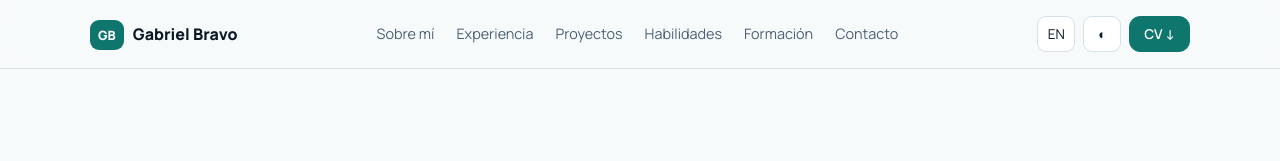
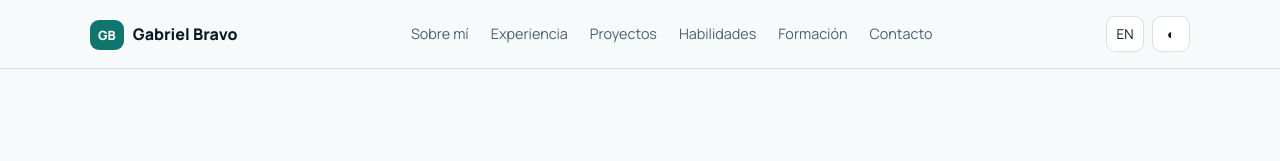
Before and after one commit to bravoagustin/bravoagustin.github.io, a plain HTML site: page index.html in a window 1280 px wide. Shown: the top 161 px of the page. Drawn offline with Linux system fonts and the light colour scheme.

Commit message:
Quita el botón de CV del encabezado
Co-Authored-By: Claude Sonnet 5.5 <noreply@anthropic.com>
Claude-Session: https://claude.ai/code/session_016jxiF1oHAAfhbf5t8YRcLU

```diff
--- a/index.html
+++ b/index.html
@@ -14,7 +14,7 @@
 <header class="top"><div class="wrap bar">
 <a class="logo" href="#home"><span>GB</span> Gabriel Bravo</a>
 <nav id="nav"><a href="#about" data-en="About">Sobre mí</a><a href="#experience" data-en="Experience">Experiencia</a><a href="#projects" data-en="Projects">Proyectos</a><a href="#skills" data-en="Skills">Habilidades</a><a href="#education" data-en="Education">Formación</a><a href="#contact" data-en="Contact">Contacto</a></nav>
-<div class="tools"><button id="lang" aria-label="Change language / Cambiar idioma">EN</button><button id="theme" aria-label="Cambiar tema">◐</button><a class="btn primary small" href="assets/CV_Gabriel_Bravo_Backend.pdf" download>CV ↓</a><button id="menu" aria-label="Menú" aria-expanded="false" aria-controls="nav">☰</button></div>
+<div class="tools"><button id="lang" aria-label="Change language / Cambiar idioma">EN</button><button id="theme" aria-label="Cambiar tema">◐</button><button id="menu" aria-label="Menú" aria-expanded="false" aria-controls="nav">☰</button></div>
 </div></header>
 <main id="main">
 <section id="home" class="wrap hero">
--- a/styles.css
+++ b/styles.css
@@ -14,7 +14,7 @@ a{color:inherit;text-decoration:none}button{font:inherit;color:inherit;cursor:po
 nav{display:flex;gap:22px;font-size:.9rem;color:var(--muted)}nav a:hover,nav a.on{color:var(--text)}nav a.on{border-bottom:2px solid var(--accent)}
 .tools{display:flex;gap:8px;align-items:center}.tools button{background:var(--card);border:1px solid var(--line);border-radius:9px;min-width:38px;height:36px;font-size:.85rem}#menu{display:none}
 .btn{display:inline-block;padding:12px 22px;border-radius:11px;border:1px solid var(--line);background:var(--card);font-weight:600;transition:transform .2s}.btn:hover{transform:translateY(-2px)}
-.btn.primary{background:var(--accent);border-color:var(--accent);color:var(--ink)}.btn.small{padding:6px 14px;font-size:.85rem}
+.btn.primary{background:var(--accent);border-color:var(--accent);color:var(--ink)}
 .hero{display:grid;grid-template-columns:1.25fr .75fr;gap:56px;align-items:center;padding:80px 0 90px}
 h1{font-size:clamp(3.4rem,9vw,6.2rem);line-height:1;letter-spacing:-.045em;margin:0 0 22px}h1 em{font-style:normal;color:var(--accent)}
 .term{display:inline-block;background:var(--card);border:1px solid var(--line);border-radius:9px;padding:9px 16px;font-size:.95rem;min-width:min(31ch,100%)}.term i{display:inline-block;width:8px;height:1em;background:var(--accent);margin-left:3px;vertical-align:middle;animation:blink 1s steps(1) infinite}@keyframes blink{50%{opacity:0}}
@@ -43,6 +43,6 @@ h2{font-size:clamp(2rem,5vw,3rem);line-height:1.15;letter-spacing:-.03em;margin-
 footer{display:flex;justify-content:space-between;gap:16px;padding:32px 0;font-size:.85rem;color:var(--muted)}
 .js .reveal{opacity:0;transform:translateY(20px);transition:.6s}.js .reveal.seen{opacity:1;transform:none}
 @media(max-width:1040px){#menu{display:block}nav{display:none;position:absolute;top:68px;left:0;right:0;flex-direction:column;background:var(--bg);padding:20px;border-bottom:1px solid var(--line)}nav.open{display:flex}}
-@media(max-width:800px){.hero,.two,.project,.exp,.grid{grid-template-columns:minmax(0,1fr)}.hero{padding-top:44px}.project:nth-of-type(even) .diagram{order:0}.diagram{min-height:300px}.layer{grid-template-columns:48px 1fr}.layer .chips{grid-column:1/-1}.tools .btn{display:none}section:not(.hero){padding:68px 0}figcaption{right:0}.photo img{box-shadow:10px 10px 0 var(--accent)}}
+@media(max-width:800px){.hero,.two,.project,.exp,.grid{grid-template-columns:minmax(0,1fr)}.hero{padding-top:44px}.project:nth-of-type(even) .diagram{order:0}.diagram{min-height:300px}.layer{grid-template-columns:48px 1fr}.layer .chips{grid-column:1/-1}section:not(.hero){padding:68px 0}figcaption{right:0}.photo img{box-shadow:10px 10px 0 var(--accent)}}
 @media(max-width:420px){.logo{font-size:.85rem}.timeline li{grid-template-columns:1fr;gap:2px}.stats{gap:16px}}
 @media(prefers-reduced-motion:reduce){*{animation:none!important;transition:none!important;scroll-behavior:auto!important}.js .reveal{opacity:1;transform:none}}
```
Also changed, not shown: 1 other file.
